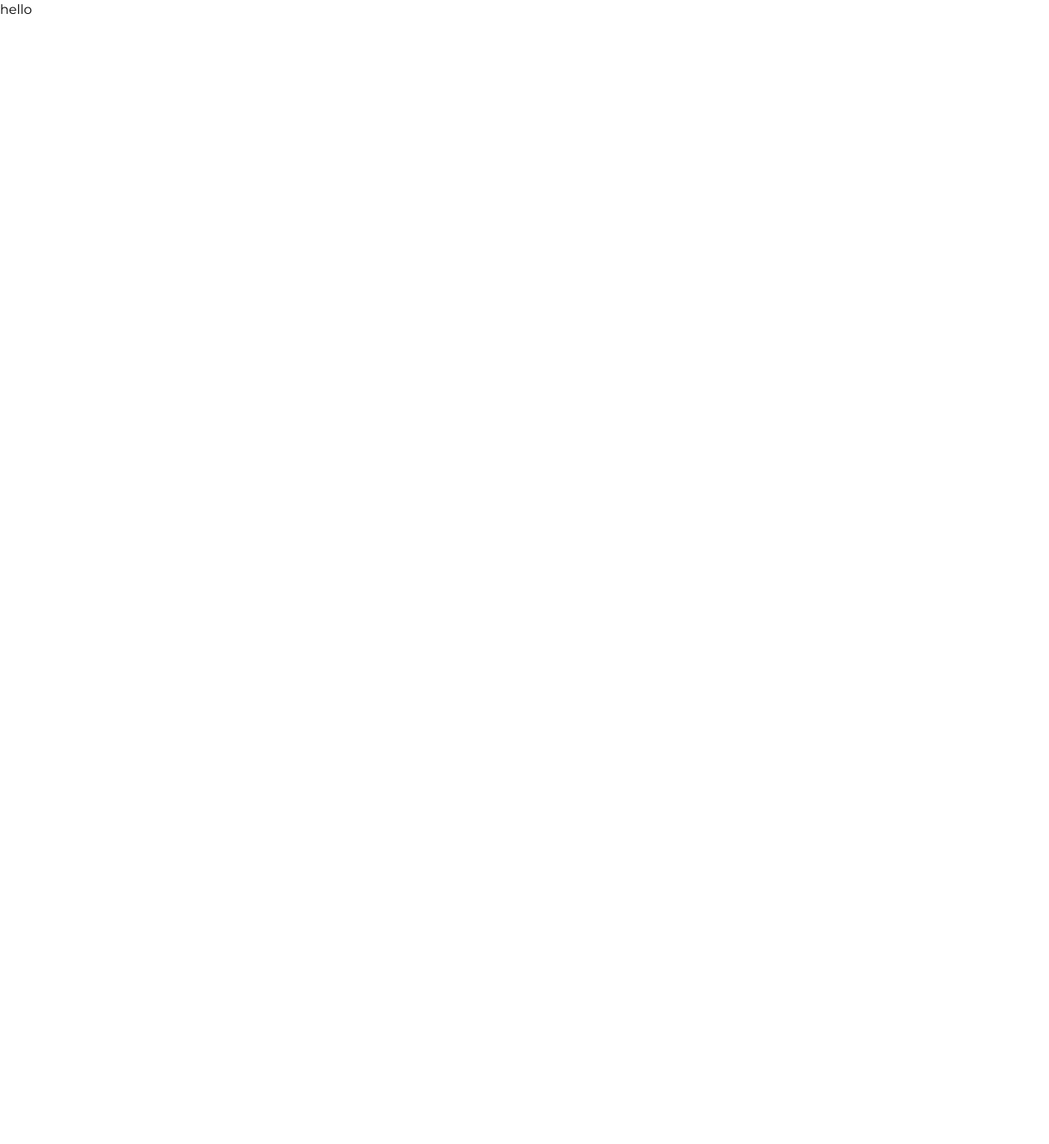
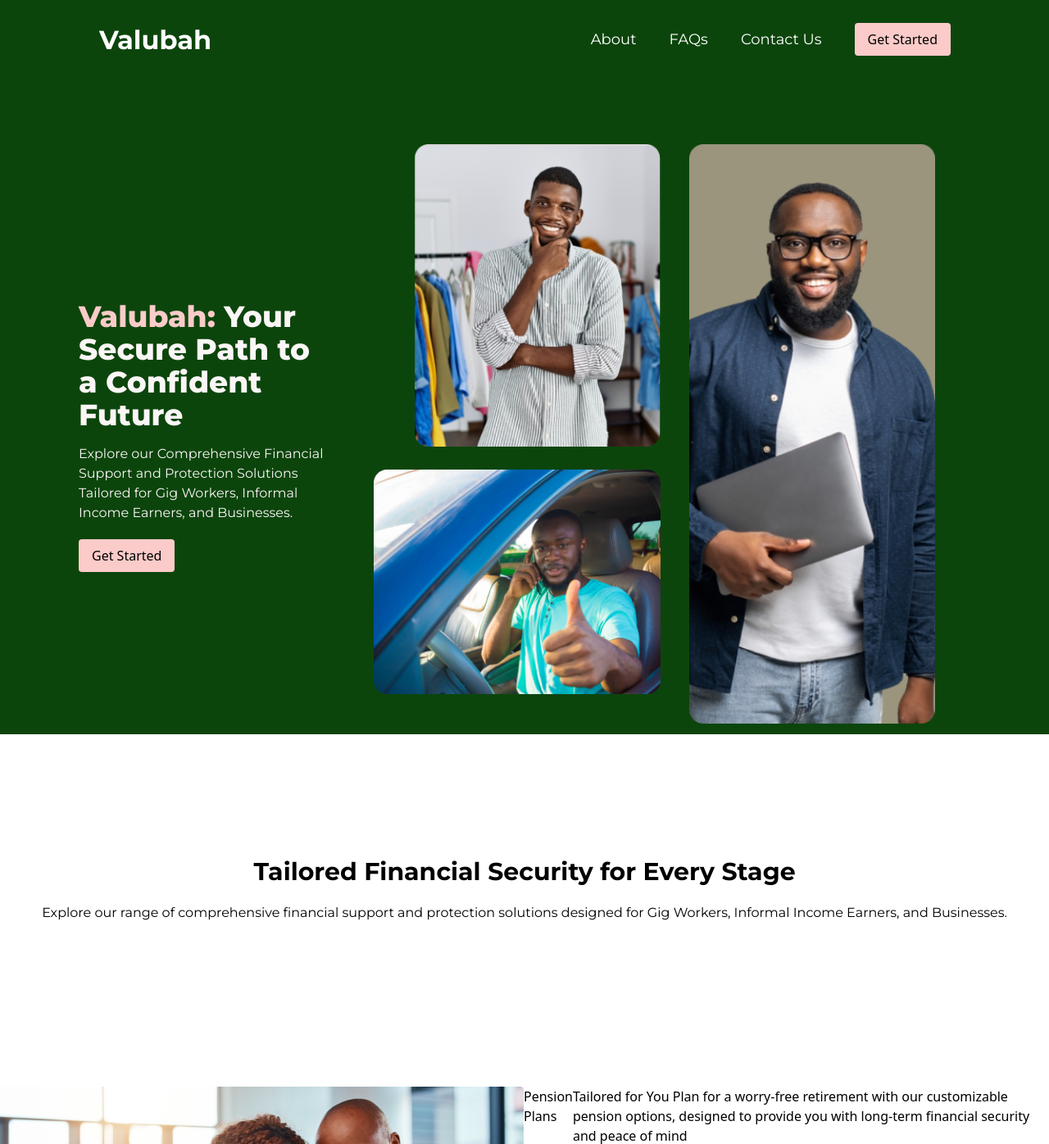
Before and after one commit to charly-com/valubah, a React (Vite) app: page / in a window 1280 px wide. Shown: the top 1396 px of the page at 82% size. Before the commit the page ends 800 px from the top, so only its background shows below. Built offline with nearby package versions, Linux system fonts and the light colour scheme; a web font is replaced by a local one.

Commit message:
worked on the button and nav component also did the Hero and product section

```diff
--- a/src/App.jsx
+++ b/src/App.jsx
@@ -1,11 +1,20 @@
-
+import Nav from "./components/Nav";
+import Hero from "./sections/Hero";
+import Product from "./sections/Product";
 
 function App() {
 
 
   return (
-    <main>
-      <h1 className="font-montserrat">hello</h1>
+    <main className="">
+      <Nav />
+      <section className=" ">
+        <Hero />
+      </section>
+      <section className=" ">
+        <Product />
+      </section>
+
     </main>
   )
 }
--- /dev/null
+++ b/src/components/Button.jsx
@@ -0,0 +1,9 @@
+
+
+const Button = () => {
+  return (
+    <button className="bg-ash px-4 py-2 rounded font-'Montserrat">Get Started</button>
+  )
+}
+
+export default Button
--- /dev/null
+++ b/src/components/Nav.jsx
@@ -0,0 +1,45 @@
+import Button from "./Button";
+import valuebah from "../assets/valubah.png";
+
+const Nav = () => {
+  return (
+    <header className="bg-green  w-full">
+      <nav className="flex justify-between items-center py-7 px-[120px] ">
+
+        < img src={valuebah}/>
+        <ul className="flex gap-10 items-center  ">
+          <li>
+            <a
+              className="font-montserrat text-[#FFFFFF]  leading-normal text-lg"
+              href="#"
+            >
+              About
+            </a>
+          </li>
+          <li>
+            <a
+              href="#"
+              className="font-montserrat text-[#FFFFFF]  leading-normal text-lg"
+            >
+              FAQs
+            </a>
+          </li>
+          <li>
+            <a
+              href="#"
+              className="font-montserrat text-[#FFFFFF]  leading-normal text-lg"
+            >
+              Contact Us
+            </a>
+          </li>
+
+          <div className="">
+            <Button />
+          </div>
+        </ul>
+      </nav>
+    </header>
+  );
+};
+
+export default Nav;
--- a/src/index.css
+++ b/src/index.css
@@ -10,3 +10,22 @@
   box-sizing: border-box;
   scroll-behavior: smooth;
 }
+
+@layer components {
+  .max-container {
+    max-width: 1440px;
+    margin: 0 auto;
+  }
+}
+
+
+@layer utilities {
+  .padding {
+    @apply sm:px-16 px-8 sm:py-24 py-12;
+  }
+
+  .padding-x {
+    @apply sm:px-16 px-8;
+  }
+
+}
--- /dev/null
+++ b/src/sections/Footer.jsx
@@ -0,0 +1,9 @@
+
+
+const Footer = () => {
+  return (
+    <div>Footer</div>
+  )
+}
+
+export default Footer
--- /dev/null
+++ b/src/sections/Hero.jsx
@@ -0,0 +1,33 @@
+import Button from "../components/Button";
+import ManJaw from "../assets/handjaw.png";
+import Thumbs from "../assets/thumbsup.png";
+import Laptop from "../assets/manlaptop.png";
+
+const Hero = () => {
+  return (
+    <section className=" flex justify-center w-full h-[800px]    bg-green">
+      <div className="w-[85%] flex justify-between py-10">
+        <div className="h-[500px]  w-[500px]  relative ">
+          <p className="pt-[230px] w-[300px] text-4xl pb-4 text-bold font-montserrat font-extrabold text-[#FBF6F6]">
+            <span className="text-ash">Valubah:</span> Your Secure Path to a
+            Confident Future
+          </p>
+          <p className="text-[#FBF6F6] font-montserrat pb-5 ">
+            Explore our Comprehensive Financial Support and Protection Solutions
+            Tailored for Gig Workers, Informal Income Earners, and Businesses.
+          </p>
+          <Button />
+        </div>
+        <div className="   py-10  w-[90%] h-full  ">
+            <div className="flex flex-col flex-wrap h-[700px] w-[750px] mx-[30px]">
+          <img src={ManJaw} className=" pb-7 ml-[80px] " width={300} height={350} />
+          <img src={Thumbs} className="ml-[30px] " width={350} height={50} />
+          <img src={Laptop} className="" width={300} height={50} />
+          </div>
+        </div>
+      </div>
+    </section>
+  );
+};
+
+export default Hero;
--- /dev/null
+++ b/src/sections/Product.jsx
@@ -0,0 +1,57 @@
+import couple from "../assets/couple.png";
+import family from "../assets/family.png";
+import health from "../assets/health.png";
+import Button from "../components/Button";
+
+const Product = () => {
+  return (
+    <section className="w-full h-full  items-center ">
+      <div className="   justify-center py-[150px] text-center">
+        <p className="font-montserrat pb-5 text-3xl  font-bold text-[#000000]">
+          Tailored Financial Security for Every Stage
+        </p>
+        <p className="font-montserrat">
+          Explore our range of comprehensive financial support and protection
+          solutions designed for Gig Workers, Informal Income Earners, and
+          Businesses.
+        </p>
+      </div>
+      <div className="flex justify-between py-[50px]">
+        <img src={couple} />
+        <p>Pension Plans</p>
+        <p>
+          Tailored for You Plan for a worry-free retirement with our
+          customizable pension options, designed to provide you with long-term
+          financial security and peace of mind
+        </p>
+      </div>
+      <div className="flex justify-between py-[50px]">
+        <p>Life Insurance</p>
+        <p>
+          Life Insurance That Matters Protect your loved ones futures with our
+          reliable life insurance coverage, ensuring financial stability even in
+          unforeseen circumstances.
+        </p>
+        <img src={family} />
+      </div>
+      <div className="flex justify-between py-[50px]">
+        <img src={health} />
+        <p>Health and Accident Protection</p>
+        <p>
+          You Can Count On Stay prepared for lifes challenges with our
+          comprehensive health and accident coverage, offering you the support
+          you need when you need it most
+        </p>
+      </div>
+      <div className="bg-ash w-[80%] flex justify-center">
+        <div>
+        <p>Join Now to Access Financial Confidence</p>
+        <p>Join Valubah today and take the first step towards securing your future.</p>
+        <Button />
+        </div>
+      </div>
+    </section>
+  );
+};
+
+export default Product;
--- a/tailwind.config.js
+++ b/tailwind.config.js
@@ -9,6 +9,10 @@ export default {
       fontFamily: {
         montserrat: ['Montserrat', 'sans-serif'],
       },
+      colors: {
+        "green": "rgba(12, 69, 12, 1)",
+        "ash": "rgba(251, 203, 201, 1)"
+      },
     },
   },
   plugins: [],
```
Also changed, not shown: src/assets/Valubah.png (added).
